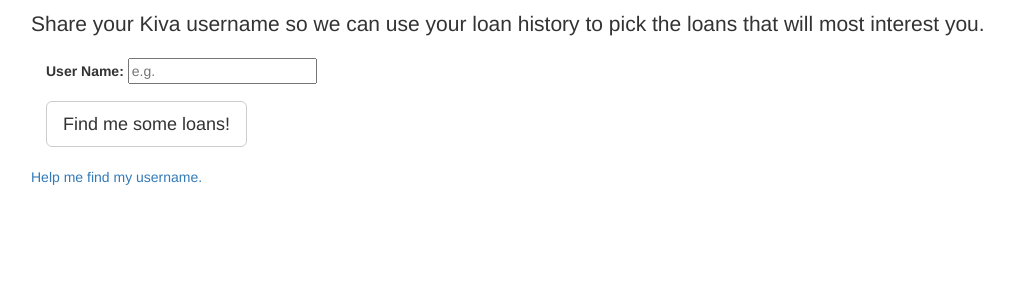
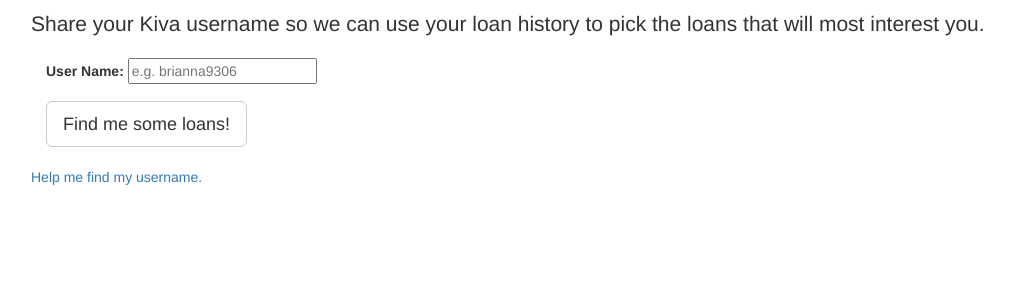
Before and after one commit to briannaschuyler/loan_project, a Flask app: page / in a window 1280 px wide. Shown: the part 51-351 px from the top of the page, without its empty margins (39-1053 px from the left). Run offline with Flask 2, Linux system fonts and the light colour scheme; some libraries are stand-ins or nearby versions.

Commit message:
Add example username to text input

```diff
--- a/recommender/templates/index.html
+++ b/recommender/templates/index.html
@@ -59,7 +59,7 @@
          <form  action="/best_loans" method="GET">
            <div class="form-group">
              <label for="username">User Name:</label>
-             <input type="text" id="username" name='username' placeholder="e.g. ">
+             <input type="text" id="username" name='username' placeholder="e.g. brianna9306">
            </div>
 
            <div>
```
